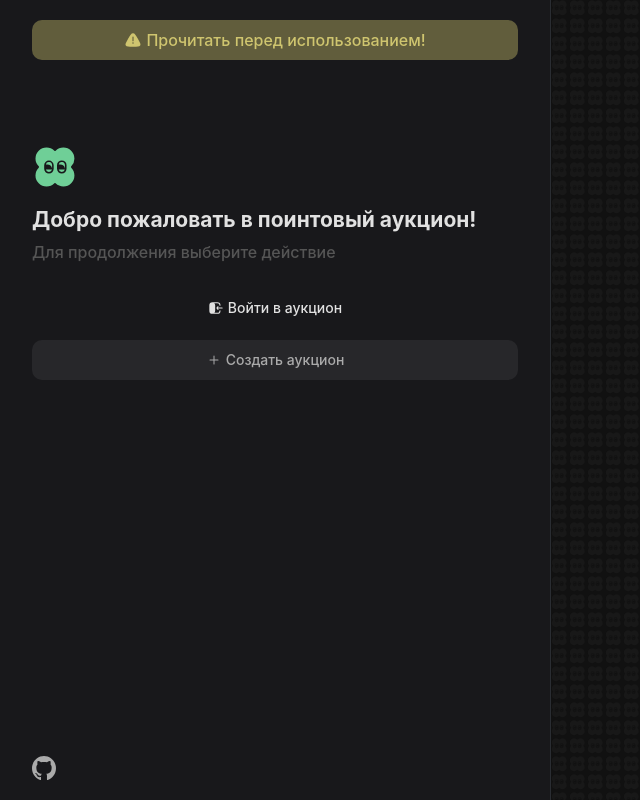
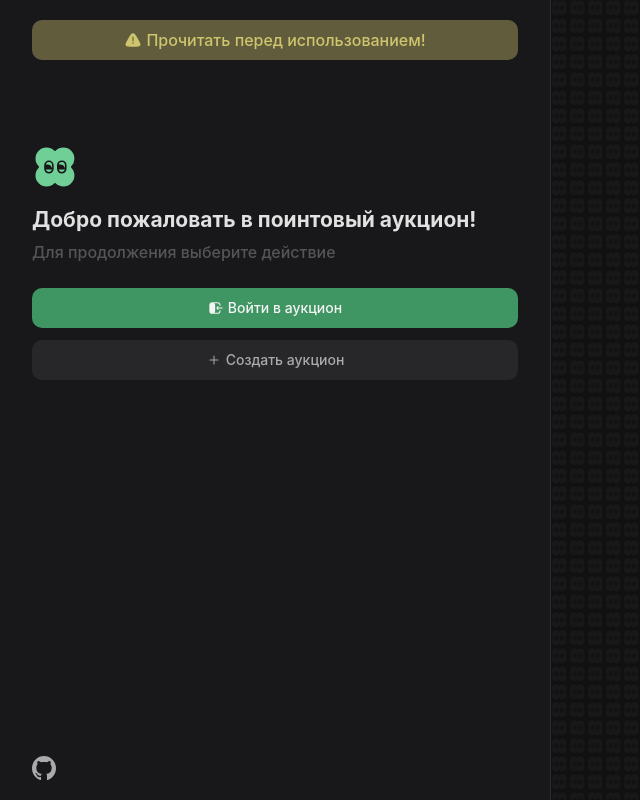
Before and after one commit to novsource/klewik-mono, a React (Vite) app in the folder apps/streamers-dashboard/: page / in a window 1280 px wide. Shown: the whole page, without its empty margins (0-640 px from the left). Built offline with nearby package versions, Linux system fonts and the light colour scheme.

Commit message:
restyle(ui): change button

```diff
--- a/apps/streamers-dashboard/src/shared/components/ui/Button/Button.tsx
+++ b/apps/streamers-dashboard/src/shared/components/ui/Button/Button.tsx
@@ -5,11 +5,12 @@ import { cva, type VariantProps } from 'class-variance-authority'
 import { cn } from '@/lib/utils'
 
 const buttonVariants = cva(
-  'inline-flex items-center justify-center gap-2 whitespace-nowrap rounded-medium text-body font-medium ring-offset-background transition-colors focus-visible:outline-none focus-visible:ring-2 focus-visible:ring-ring focus-visible:ring-offset-2 disabled:pointer-events-none disabled:opacity-50 [&_svg]:pointer-events-none [&_svg]:size-4 [&_svg]:shrink-0 text-body',
+  'inline-flex items-center justify-center gap-2 whitespace-nowrap rounded-medium text-body font-medium ring-offset-background transition-colors focus-visible:outline-none focus-visible:ring-2 focus-visible:ring-ring focus-visible:ring-offset-2 disabled:pointer-events-none disabled:opacity-50 [&_svg]:pointer-events-none [&_svg]:size-4 [&_svg]:shrink-0 text-body select-none',
   {
     variants: {
       variant: {
         default: 'bg-dark text-gray-accent hover:bg-opacity-80',
+        action: 'bg-green text-white hover:bg-opacity-80',
         destructive:
           'bg-destructive text-destructive-foreground hover:bg-destructive/90',
         outline:
@@ -24,9 +25,9 @@ const buttonVariants = cva(
         false: '',
       },
       size: {
-        default: 'h-10 px-3 py-2 text-md leading-6 rounded-md',
+        default: 'h-10 px-3 py-1 text-md leading-6 rounded-md',
         sm: 'h-9 rounded-md px-2 text-sm leading-6',
-        lg: 'h-12 rounded-md px-8',
+        lg: 'h-11 rounded-md px-3',
       },
     },
     defaultVariants: {
```
